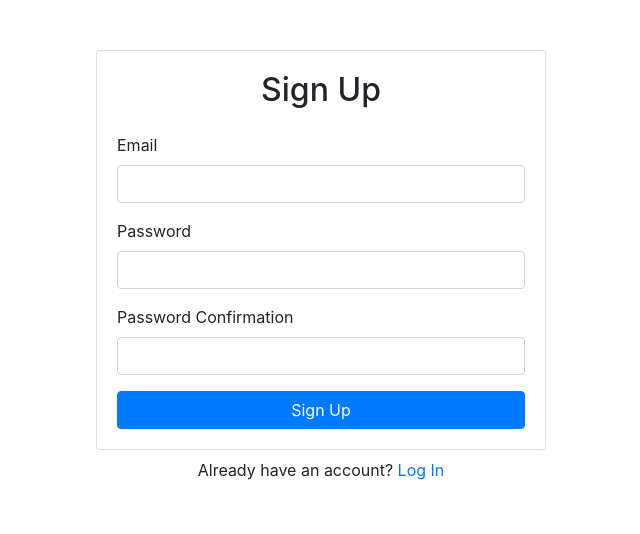
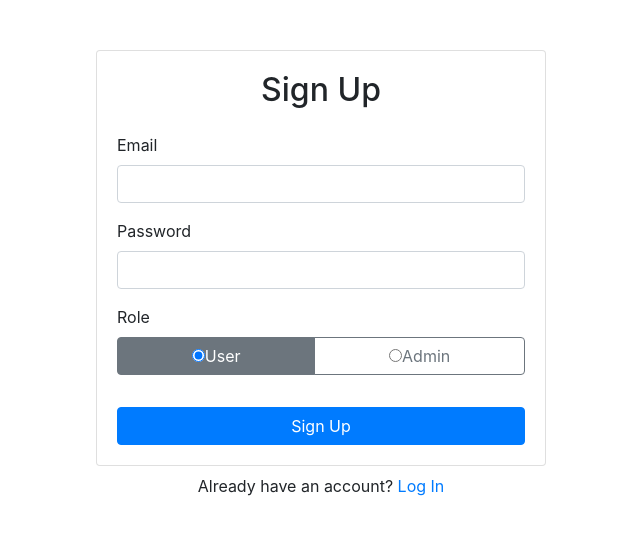
Before and after one commit to aryan57/intro2et-react, a React (Create React App) app: page /signup in a window 1280 px wide. Shown: the top 534 px of the page, without its empty margins (319-959 px from the left). Built offline with nearby package versions, Linux system fonts and the light colour scheme.

Commit message:
add signup roles

```diff
--- a/src/Pages/Category.js
+++ b/src/Pages/Category.js
@@ -1,9 +1,9 @@
 import React, { useState, useRef, useEffect } from "react"
-import Header from '../Utilities/Header'
+import {Header} from '../Utilities/Header'
 import { Container, Table, Button, Alert, FormControl, InputGroup } from 'react-bootstrap'
 import { useAuth } from "../contexts/AuthContext"
 
-export default function Category() {
+export const Category = () => {
 
 	const [loading, setLoading] = useState(false)
 	const [error, setError] = useState("")
@@ -65,11 +65,9 @@ export default function Category() {
 
 		try {
 			const categoryName = e.target.value;
-			console.log(categoryName)
 			const nameToIdMap = JSON.parse(localStorage.getItem('categoryMapping_nameToIdMap'))
 			if (!nameToIdMap) throw { message: "Mapping not found" }
 			const categoryId = nameToIdMap[categoryName]
-			console.log(nameToIdMap, categoryName, nameToIdMap[categoryName]);
 			if (!categoryId) throw { message: `categoryId for ${categoryName} not found` }
 			const result = await deleteCategoryById(categoryId)
 			if (result && result.error) throw result
--- a/src/Pages/Login.js
+++ b/src/Pages/Login.js
@@ -3,7 +3,7 @@ import { Form, Button, Card, Alert, Container } from "react-bootstrap"
 import { useAuth } from "../contexts/AuthContext"
 import { Link, useHistory } from "react-router-dom"
 
-export default function Login() {
+export const Login = () => {
   const emailRef = useRef()
   const passwordRef = useRef()
   const { login } = useAuth()
--- a/src/Pages/Post.js
+++ b/src/Pages/Post.js
@@ -1,10 +1,10 @@
 import React, { useState, useRef, useEffect } from "react"
-import Header from '../Utilities/Header'
+import {Header} from '../Utilities/Header'
 import { Container, Table, Form, Button, Alert, FormControl, InputGroup } from 'react-bootstrap'
 import { useAuth } from "../contexts/AuthContext"
-import PostCard from "../Utilities/PostCard"
+import {PostCard} from "../Utilities/PostCard"
 
-export default function Post() {
+export const Post = () => {
 
 	const [loading, setLoading] = useState(false)
 	const [error, setError] = useState("")
--- a/src/Pages/Signup.js
+++ b/src/Pages/Signup.js
@@ -1,57 +1,78 @@
 import React, { useRef, useState } from "react"
-import { Form, Button, Card, Alert, Container } from "react-bootstrap"
+import { Form, Button, Card, Alert, Container, ButtonGroup, ToggleButton } from "react-bootstrap"
 import { useAuth } from "../contexts/AuthContext"
 import { Link, useHistory } from "react-router-dom"
 
-export default function Signup() {
+export const Signup = () => {
   const emailRef = useRef()
   const passwordRef = useRef()
-  const passwordConfirmRef = useRef()
   const { signup } = useAuth()
   const [error, setError] = useState("")
   const [loading, setLoading] = useState(false)
   const history = useHistory()
+  const roles = [
+    { name: 'User', value: 'USER' },
+    { name: 'Admin', value: 'ADMIN' },];
+
+  const [roleValue, setRoleValue] = useState('USER');
 
   async function handleSubmit(e) {
     e.preventDefault()
 
-    if (passwordRef.current.value !== passwordConfirmRef.current.value) {
-      return setError("Passwords do not match")
-    }
     setError("")
     setLoading(true)
-    const result = await signup(emailRef.current.value, passwordRef.current.value)
-    if(result && result.error){
+    const result = await signup(emailRef.current.value, passwordRef.current.value,roleValue)
+    if (result && result.error) {
       setError(result.message)
-    }else{
+    } else {
       history.push("/")
     }
     setLoading(false)
   }
 
 
+
   return (
     <>
+
       <Container className="d-flex align-items-center justify-content-center">
         <div className="w-100" style={{ maxWidth: "450px", marginTop: 50 }}>
-
           <Card>
             <Card.Body>
               <h2 className="text-center mb-4">Sign Up</h2>
               {error && <Alert variant="danger">{error}</Alert>}
               <Form onSubmit={handleSubmit}>
+
                 <Form.Group id="email">
                   <Form.Label>Email</Form.Label>
                   <Form.Control type="email" ref={emailRef} required />
                 </Form.Group>
+
                 <Form.Group id="password">
                   <Form.Label>Password</Form.Label>
                   <Form.Control type="password" ref={passwordRef} required />
                 </Form.Group>
-                <Form.Group id="password-confirm">
-                  <Form.Label>Password Confirmation</Form.Label>
-                  <Form.Control type="password" ref={passwordConfirmRef} required />
+
+                <Form.Group id="role" className="mt-2 mb-4" >
+                  <Form.Label>Role</Form.Label>
+                  <ButtonGroup style={{ display: 'flex', justifyContent: 'center' }}>
+                    {roles.map((role, idx) => (
+                      <ToggleButton
+                        key={idx}
+                        id={`radio-${idx}`}
+                        type="radio"
+                        variant='outline-secondary'
+                        name="radio"
+                        value={role.value}
+                        checked={roleValue === role.value}
+                        onChange={(e) => setRoleValue(e.currentTarget.value)}
+                      >
+                        {role.name}
+                      </ToggleButton>
+                    ))}
+                  </ButtonGroup>
                 </Form.Group>
+
                 <Button disabled={loading} className="w-100" type="submit">
                   Sign Up
                 </Button>
--- a/src/Utilities/Header.js
+++ b/src/Utilities/Header.js
@@ -3,7 +3,7 @@ import { Button, Navbar, Alert, Nav } from "react-bootstrap"
 import { useAuth } from "../contexts/AuthContext"
 import { useHistory } from "react-router-dom"
 
-export default function Header() {
+export const Header = () => {
     const [error, setError] = useState("")
     const { logout, authState } = useAuth()
     const history = useHistory()
--- a/src/Utilities/PostCard.js
+++ b/src/Utilities/PostCard.js
@@ -1,7 +1,7 @@
 import React from "react"
 import { Card, Button, Badge } from 'react-bootstrap'
 
-const PostCard = ({ userName = "", postMediaURL = "", postDescription = "", timestamp = "" }) => {
+export const PostCard = ({ userName = "", postMediaURL = "", postDescription = "", timestamp = "" }) => {
 
 	const dt = new Date(parseInt(timestamp)*1000);
 	let str = dt.toLocaleTimeString('en-GB', {
@@ -30,5 +30,3 @@ const PostCard = ({ userName = "", postMediaURL = "", postDescription = "", time
 		</Card>
 	)
 }
-
-export default PostCard;
--- a/src/Utilities/PrivateRoute.js
+++ b/src/Utilities/PrivateRoute.js
@@ -2,7 +2,7 @@ import React from "react"
 import { Route, Redirect } from "react-router-dom"
 import { useAuth } from "../contexts/AuthContext"
 
-export default function PrivateRoute({ component: Component, ...rest }) {
+export const PrivateRoute = ({ component: Component, ...rest }) => {
   const { authState } = useAuth()
   return (
     <Route
--- a/src/contexts/AuthContext.js
+++ b/src/contexts/AuthContext.js
@@ -25,9 +25,9 @@ export const AuthProvider = ({ children }) => {
 	})
 
 
-	const signup = async (email, password) => {
+	const signup = async (email, password,role) => {
 		try {
-			const response = await axios.post(`${API_URL}/user/signup`, { email, password });
+			const response = await axios.post(`${API_URL}/user/signup`, { email, password,role });
 			if (response.status !== 200) {
 				return { error: true, message: response.data }
 			}
--- a/src/index.js
+++ b/src/index.js
@@ -1,6 +1,6 @@
 import React from "react"
 import ReactDOM from "react-dom"
-import App from "./App"
+import {App} from "./App"
 import "bootstrap/dist/css/bootstrap.min.css"
 
 ReactDOM.render(
```
Also changed, not shown: src/App.js (+7 -9 lines), src/Pages/Dashboard.js (+6 -13 lines), 1 other file (tests, documents, lock files or other folders).
